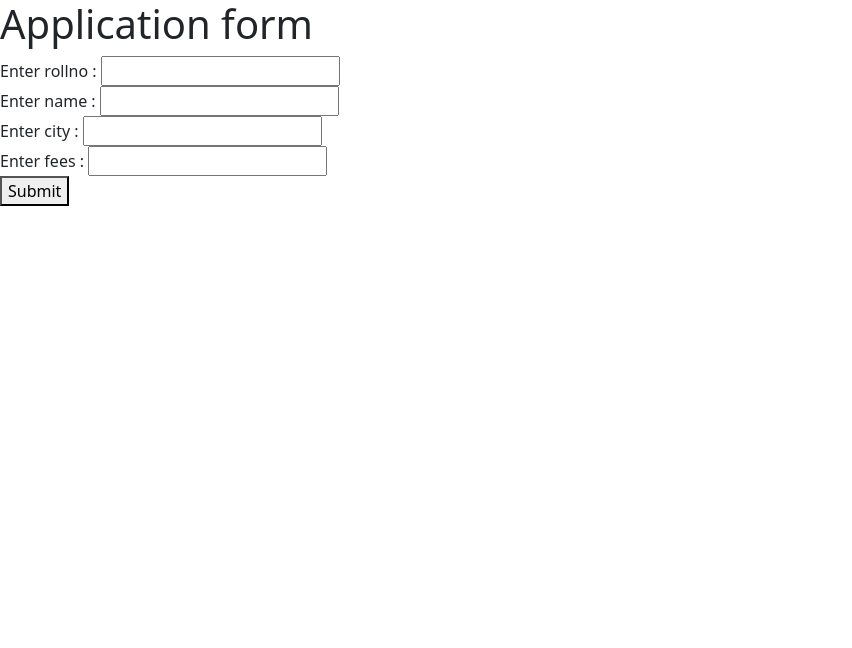
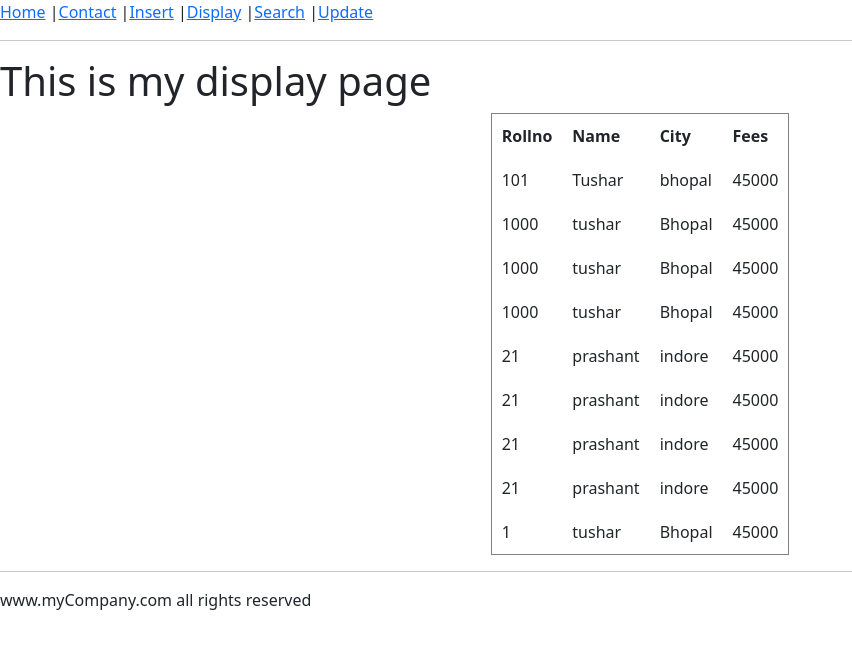
Before and after one commit to git-tusharr/React-crud-operations, a React (Vite) app in the folder my-react-app/: page /Display in a window 1280 px wide. Shown: the top 648 px of the page, without its empty margins (0-852 px from the left). Built offline with nearby package versions, Linux system fonts and the light colour scheme; data requests are answered from the project's data file.

Commit message:
Display data

```diff
--- a/my-react-app/db.json
+++ b/my-react-app/db.json
@@ -15,23 +15,51 @@
       "fees": "45000"
     },
     {
-      "id": "f732",
-      "rollno": "1001",
-      "name": "prashant",
+      "id": "5f2e",
+      "rollno": "1000",
+      "name": "tushar",
       "city": "Bhopal ",
       "fees": "45000"
     },
     {
-      "id": "96b7",
-      "rollno": "1002",
-      "name": "vineet",
+      "id": "aef7",
+      "rollno": "1000",
+      "name": "tushar",
       "city": "Bhopal ",
       "fees": "45000"
     },
     {
-      "id": "5814",
-      "rollno": "1003",
-      "name": "raj",
+      "id": "741a",
+      "rollno": "21",
+      "name": "prashant",
+      "city": "indore",
+      "fees": "45000"
+    },
+    {
+      "id": "87d6",
+      "rollno": "21",
+      "name": "prashant",
+      "city": "indore",
+      "fees": "45000"
+    },
+    {
+      "id": "dfde",
+      "rollno": "21",
+      "name": "prashant",
+      "city": "indore",
+      "fees": "45000"
+    },
+    {
+      "id": "afeb",
+      "rollno": "21",
+      "name": "prashant",
+      "city": "indore",
+      "fees": "45000"
+    },
+    {
+      "id": "1de7",
+      "rollno": "1",
+      "name": "tushar",
       "city": "Bhopal ",
       "fees": "45000"
     }
--- a/my-react-app/package.json
+++ b/my-react-app/package.json
@@ -15,7 +15,8 @@
     "react": "^19.1.0",
     "react-bootstrap": "^2.10.10",
     "react-dom": "^19.1.0",
-    "react-router-dom": "^7.7.0"
+    "react-router-dom": "^7.7.0",
+    "react-toastify": "^11.0.5"
   },
   "devDependencies": {
     "@eslint/js": "^9.30.1",
--- a/my-react-app/src/App.jsx
+++ b/my-react-app/src/App.jsx
@@ -1,45 +1,42 @@
-import { useState } from "react";
-import axios from "axios";
+import { BrowserRouter,Routes,Route } from "react-router-dom";
+
+// i have imported componets from pages
+import Home from "./pages/Home";
+import Insert from "./pages/insert";
+import Display from "./pages/Display";
+import Contact from "./pages/Contact";
+import Update from "./pages/Update";
+import Search from "./pages/Search";
+import Layout from "./Layout";
+
+
+
 const App=()=>{
 
-  const [input,setInput]=useState({});
+  return(
+    <>
 
-  const handleInput=(e)=>{
 
-  let name=e.target.name;
-  let value=e.target.value;
+    <BrowserRouter>
+      <Routes>
+        <Route path="/" element={<Layout/>}>
 
-  setInput(values=>({...values,[name]:value}))
-  console.log(input)
-  }
+          <Route path="Home" element={<Home/>}></Route>
+          <Route index element={<Home></Home>}></Route>
+          <Route path="Insert" element={<Insert></Insert>}></Route>
+          <Route path="Contact" element={<Contact></Contact>} ></Route>
+          <Route path="Display" element={<Display></Display>}   ></Route>
+          <Route path="Search" element={<Search></Search>}></Route>
+          <Route path="Update" element={<Update></Update>}></Route>
 
-  const handleSubmit=async()=>{
-    let api="http://localhost:3000/students";
-    const response=await axios.post(api,input);
-    console.log(response);
-    alert("data Saved");
-  }
+        </Route>
+      </Routes>
+    </BrowserRouter>
 
-return(
-  <>
-  <h1>Application form </h1>
 
-  Enter rollno : <input type="text" name="rollno" onChange={handleInput}/>
 
-  <br />
-  Enter name : <input type="text" name="name" onChange={handleInput}/>
+    </>
+  )
+}
 
-  <br />
-  Enter city : <input type="text" name="city" onChange={handleInput}/>
-
-  <br />
-  Enter fees : <input type="text" name="fees" onChange={handleInput}/>
-
- <br />
-  <button onClick={handleSubmit}>Submit</button>
-
-  </>
-)
-
-}
 export default App;
--- /dev/null
+++ b/my-react-app/src/Layout.jsx
@@ -0,0 +1,33 @@
+    import { Link,Outlet } from "react-router-dom";
+
+
+
+    const Layout=()=>{
+
+        return(
+        <>
+        <Link to="Home">Home</Link> |
+        <Link to="Contact">Contact</Link> |
+        <Link to="Insert">Insert</Link> |
+        <Link to="Display">Display</Link> |
+        <Link to="Search">Search</Link> |
+        <Link to="update">Update</Link>
+
+        <hr />
+
+            <Outlet></Outlet>
+
+        <hr />
+
+        www.myCompany.com all rights reserved
+
+
+
+        </>
+    )
+
+
+    }
+
+
+    export default Layout;
--- /dev/null
+++ b/my-react-app/src/pages/Contact.jsx
@@ -0,0 +1,8 @@
+const Contact =()=>{
+    return(
+        <>
+        <h1>This is my return page</h1>
+        </>
+    )
+}
+export default Contact;
--- /dev/null
+++ b/my-react-app/src/pages/Display.jsx
@@ -0,0 +1,52 @@
+import axios from "axios";
+import { useEffect,useState } from "react";
+
+const Display=()=>{
+
+    const[myData,setMydata]=useState([]);
+
+    const loadData=async()=>{
+
+    let api ="http://localhost:3000/students";
+    const response=await axios.get(api);
+    console.log(response);
+    setMydata(response.data);
+
+    }
+
+    useEffect(()=>{
+        loadData();
+    },[])
+
+    const ans=myData.map((key)=>{
+        return(
+            <>
+            <tr>
+                <td>{key.rollno}</td>
+                <td>{key.name}</td>
+                <td>{key.city}</td>
+                <td>{key.fees}</td>
+            </tr>
+            </>
+        )
+    })
+
+
+    return(
+        <>
+        <h1>This is my display page</h1>
+
+        <table border="1" cellPadding={10} align="center">
+            <tr>
+                <th>Rollno</th>
+                <th>Name</th>
+                <th>City</th>
+                <th>Fees</th>
+            </tr>
+            {ans}
+        </table>
+
+        </>
+    )
+}
+export default Display;
--- /dev/null
+++ b/my-react-app/src/pages/Home.jsx
@@ -0,0 +1,9 @@
+const Home=()=>{
+    return(
+        <>
+        <h1>This is Home page</h1>
+        </>
+    )
+}
+
+export default Home;
--- /dev/null
+++ b/my-react-app/src/pages/Insert.jsx
@@ -0,0 +1,63 @@
+import { use, useState } from "react";
+
+import axios from "axios";
+
+import { ToastContainer, toast } from 'react-toastify';
+import "react-toastify/dist/ReactToastify.css";
+
+const Insert=()=>{
+
+    const [input,setInput]=useState({})
+
+
+    const handleInput=(e)=>{
+
+        let name=e.target.name;
+        let value=e.target.value;
+
+        setInput(values=>({...values,[name]:value}))
+         console.log(input)
+
+    }
+
+    const handleSubmit=async()=>{
+
+        let api="http://localhost:3000/students";
+        const response=await axios.post(api,input)
+
+        console.log(response);
+
+
+        toast.success("data saved succesfullyy!!");
+
+
+    }
+    return(
+        <>
+
+        <h1>This is insert page</h1>
+
+        Enter Roll number: <input type="text" name="rollno" onChange={handleInput}  />
+
+        <br />
+
+        Enter Name : <input type="text" name="name" onChange={handleInput}/>
+
+        <br />
+
+        Enter City : <input type="text" name="city"  onChange={handleInput}/>
+
+        <br />
+
+        Enter fees : <input type="text" name="fees" onChange={handleInput} />
+
+        <br />
+
+        <button onClick={handleSubmit} >Save</button>
+
+
+<ToastContainer></ToastContainer>
+        </>
+    )
+}
+export default Insert;
--- /dev/null
+++ b/my-react-app/src/pages/Search.jsx
@@ -0,0 +1,11 @@
+const Search=()=>{
+    return(
+        <>
+
+        <h1>This is my Search pages</h1>
+
+        </>
+    )
+}
+
+export default Search;
--- /dev/null
+++ b/my-react-app/src/pages/Update.jsx
@@ -0,0 +1,12 @@
+const Update=()=>{
+    return(
+        <>
+        <h1>
+            THis is my Update Page
+        </h1>
+
+        </>
+    )
+}
+
+export default Update;
```
Also changed, not shown: 1 other file (tests, documents, lock files or other folders).
